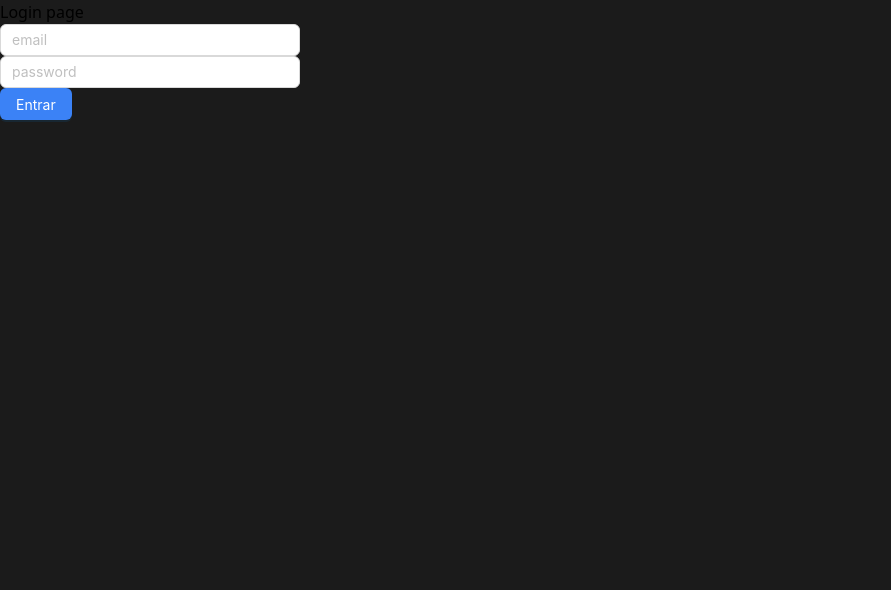
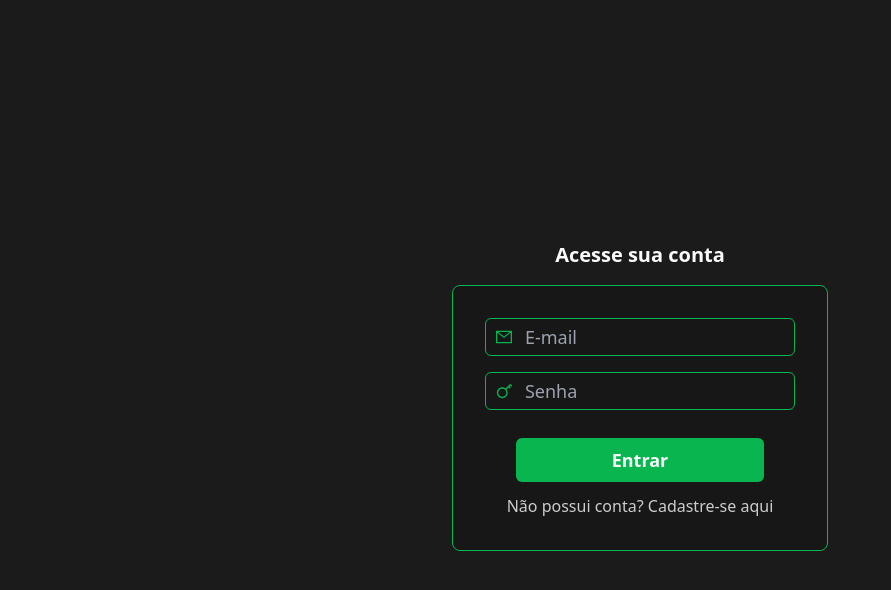
Before and after one commit to guilhermebittelbrunn/project-films, a React (Vite) app in the folder front/: page /login in a window 1280 px wide. Shown: the top 590 px of the page, without its empty margins (0-891 px from the left). Built offline with nearby package versions, Linux system fonts and the light colour scheme.

Commit message:
add 13/10
-add style login page
-add style register page
-add function to add movies in form
-add background-image

```diff
--- a/front/src/pages/Login.jsx
+++ b/front/src/pages/Login.jsx
@@ -1,4 +1,6 @@
 import { Button, Input, message } from 'antd'
+import { Link } from 'react-router-dom';
+import { UserOutlined, MailOutlined, KeyOutlined, StopOutlined} from '@ant-design/icons'
 import { useForm, Controller } from 'react-hook-form'
 import { UserContext } from '../context/UserContext';
 import axios from 'axios'
@@ -6,12 +8,13 @@ import { useContext } from 'react';
 import { useNavigate } from 'react-router-dom';
 
 export default function Login(){
-    const {handleSubmit, control} = useForm();
+    const {handleSubmit, control, register} = useForm();
     const {user,setUser} = useContext(UserContext);
     const navigate = useNavigate()
 
     async function handleLogin(data){
-
+        const {email, password} = data;
+        if(!email || !password) return message.warning('Preencha todos os campos')
         try{
             const res = await axios.post('api/user/login', data);
             const {status} = res.request;
@@ -23,32 +26,33 @@ export default function Login(){
             console.log(err);
             message.error('E-mail ou senha incorretos')
         }
-
     }
 
     return(
-        <>
-            <h3>Login page</h3>
-            <form onSubmit={handleSubmit(handleLogin)} className='w-[300px]'>
-                <Controller
-                    name='email'
-                    control={control}
-                    render={({field})=>{
-                        return <Input value={field} {...field} placeholder='email' onChange={(v)=>field.onChange(v)}/>
-                    }}
-                />
-
-                <Controller
-                    name='password'
-                    control={control}
-                    render={({field})=>{
-                        return <Input type='password' value={field}  {...field} placeholder='password' onChange={(v)=>field.onChange(v)}/>
-                    }}
-                />
-
-
-                <Button htmlType='submit' type='primary' className='bg-blue-500'>Entrar</Button>
-            </form>
-        </>
+        <div className='w-full max-w-5xl m-auto py-2 flex justify-center items-center sm:absolute sm:top-2/4 sm:left-2/4 sm:transform sm:translate-x-[-50%] sm:translate-y-[-50%]'>
+              <form onSubmit={handleSubmit(handleLogin)} className='flex flex-col justify-center items-center  w-full'>
+                        <div className='px-4 flex flex-col justify-center items-center gap-4 w-full'>
+                            <h1 className='font-bold text-xl text-font'>Acesse sua conta</h1>
+                            <div className='border-[1.5px] mb-2 bg-secondery gap-4 px-8 py-8 border-primary flex flex-col justify-center items-center rounded-lg max-w-[400px] w-full lg:w-[38%]'>
+                                    <div className='flex px-2 py-1 border-[1px] rounded-md border-primary bg-secondery text-font w-full'>
+                                        <div className='w-[24px] mr-[10px] text-primary flex justify-center items-center'>
+                                            <MailOutlined />
+                                        </div>
+                                        <input type='email' {...register('email')} placeholder='E-mail' className='bg-secondery outline-none text-font border-hidden w-full text-lg'/>
+                                    </div>
+                                    <div className='flex px-2 py-1 border-[1px] rounded-md border-primary bg-secondery text-font w-full'>
+                                        <div className='w-[24px] mr-[10px] text-primary flex justify-center items-center'>
+                                            <KeyOutlined className='rotate-180'/>
+                                        </div>
+                                        <input type='password' {...register('password')} placeholder='Senha' className='bg-secondery outline-none text-font border-hidden w-full text-lg'/>
+                                    </div>
+                                    <div className='flex flex-col w-full justify-center items-center gap-3 mt-1'>
+                                        <button type='submit' className='w-4/5 bg-primary mt-2 border-hidden text-font py-2 rounded-md hover:bg-green-600 hover:text-font text-lg font-semibold'>Entrar</button>
+                                        <Link to='/register' className='text-base text-font opacity-80 text-center hover:opacity-100 hover:cursor-pointer'>Não possui conta? Cadastre-se aqui</Link>
+                                    </div>
+                            </div>
+                        </div>
+                    </form>
+        </div>
     )
 }
--- a/front/src/pages/Register.jsx
+++ b/front/src/pages/Register.jsx
@@ -9,10 +9,22 @@ import { listOfStreaming } from '../assets/images'
 import { Link } from 'react-router-dom'
 
 export default function Register(){
-    const { control, handleSubmit } = useForm();
+    const { control, handleSubmit, register } = useForm();
     const [phase, setPhase] = useState(1);
     const [movies, setMovies] = useState([])
     const [providersList, setProvidersList] = useState(listOfStreaming.map(streaming=>{return{...streaming, status:false}}));
+
+    function handleConfirm(data){
+        const {name, email, password, confirm_password} = data;
+        const regex = /^\w+([\.-]?\w+)*@\w+([\.-]?\w+)*(\.\w{2,3})+$/
+
+        if(name.trim().length < 3 || name === undefined) return message.warning('Informe um nome');
+        if(!regex.test(email)) return message.warning('Informe um e-mail válido');
+        if(password.trim().length < 8 && confirm_password.trim().length < 8) return message.warning('Informe um senha com pelo menos 8 caracteres');
+        if(password !== confirm_password) return message.warning('Senhas não coicidem');
+
+        setPhase(pv=>pv+1)
+    }
 
     function handleProviderClick(id){
         const x = providersList.reduce((acc,streaming)=>{
@@ -29,18 +41,34 @@ export default function Register(){
         setProvidersList(x);
     }
 
+    function handleMovieClick(id){
+        const x = movies.reduce((acc,movie)=>{
+            if(movie.id === id){
+                acc.push({
+                    ...movie,
+                    status: !movie.status
+                })
+                return acc
+            }
+            acc.push(movie);
+            return acc
+        },[])
+        setMovies(x);
+    }
+
     function handleSubmitForm(data){
         const favoriteProviders = providersList.filter(provider=>provider.status);
-        const x = {...data, streamings: favoriteProviders}
-        console.log(x);
-
+        const favoriteMovies = movies.filter(movie=>movie.status);
+        const userData = {...data, streamings: favoriteProviders, movies: favoriteMovies}
+        console.log(userData);
     }
 
     useEffect(()=>{
         (async()=>{
             try{
                 const {data} = await axios.get('/api/movie/register');
-                setMovies(data);
+                const movieList = data.map(movie=>{return {...movie, status:false}})
+                setMovies(movieList);
             }catch(err){
                 console.log(err);
                 message.error('Um erro ocorreu ao carregar os filmes, por favor tente novamente mais tarde');
@@ -51,61 +79,44 @@ export default function Register(){
     return(
         <>
 
-            <div className={`w-full max-w-5xl m-auto py-2 flex justify-center items-center md:absolute md:top-2/4 md:left-2/4 md:transform md:translate-x-[-50%] md:translate-y-[-50%]`}>
+            <div className={`w-full max-w-5xl m-auto py-2 flex justify-center items-center sm:absolute sm:top-2/4 sm:left-2/4 sm:transform sm:translate-x-[-50%] sm:translate-y-[-50%]`}>
                 <div className='flex flex-col justify-center items-center text-font w-full'>
 
-                    <form className='flex flex-col justify-center items-center gap-2' onSubmit={handleSubmit(handleSubmitForm)}>
+                    <form className='flex flex-col justify-center items-center gap-2 w-full' onSubmit={handleSubmit(handleSubmitForm)}>
                     {phase === 1 &&
-                        <>
+                        <div className='px-4 flex flex-col justify-center items-center gap-2 w-full'>
                             <h1 className='font-bold text-xl'>Crie a sua conta</h1>
-                            <div className='border-[1.5px] mb-2 bg-secondery gap-4 px-10 py-8 border-primary flex flex-col justify-center items-center rounded-lg'>
-                                    <Controller control={control} name='name' render={({field})=>{
-                                        return(
-                                            <div className='flex px-2 py-1 border-[1px] rounded-md border-primary bg-secondery text-font text-lg'>
+                            <div className='border-[1.5px] mb-2 bg-secondery gap-4 px-8 py-8 border-primary flex flex-col justify-center items-center rounded-lg max-w-[400px] w-full lg:w-[38%]'>
+                                    <div className='flex px-2 py-1 border-[1px] rounded-md border-primary bg-secondery text-font text-lg w-full'>
                                         <div className='w-[24px] mr-[10px] text-primary flex justify-center items-center'>
                                             <UserOutlined/>
                                         </div>
-                                                <input type='text' {...field} placeholder='Nome' className='bg-secondery outline-none text-font border-hidden w-full text-lg'/>
+                                        <input type='text' {...register('name')} placeholder='Nome' className='bg-secondery outline-none text-font border-hidden w-full text-lg'/>
                                     </div>
-                                        )
-
-                                    }}/>
-                                    <Controller control={control} name='email' render={({field})=>{
-                                        return(
-                                            <div className='flex px-2 py-1 border-[1px] rounded-md border-primary bg-secondery text-font'>
+                                    <div className='flex px-2 py-1 border-[1px] rounded-md border-primary bg-secondery text-font w-full'>
                                         <div className='w-[24px] mr-[10px] text-primary flex justify-center items-center'>
                                             <MailOutlined />
                                         </div>
-                                                <input type='email' {...field} placeholder='E-mail' className='bg-secondery outline-none text-font border-hidden w-full text-lg'/>
+                                        <input type='email' {...register('email')} placeholder='E-mail' className='bg-secondery outline-none text-font border-hidden w-full text-lg'/>
                                     </div>
-                                        )
-                                    }}/>
-                                    <Controller control={control} name='password' render={({field})=>{
-                                        return(
-                                            <div className='flex px-2 py-1 border-[1px] rounded-md border-primary bg-secondery text-font'>
+                                    <div className='flex px-2 py-1 border-[1px] rounded-md border-primary bg-secondery text-font w-full'>
                                         <div className='w-[24px] mr-[10px] text-primary flex justify-center items-center'>
                                             <KeyOutlined className='rotate-180'/>
                                         </div>
-                                                <input type='password' {...field} placeholder='Senha' className='bg-secondery outline-none text-font border-hidden w-full text-lg'/>
+                                        <input type='password' {...register('password')} placeholder='Senha' className='bg-secondery outline-none text-font border-hidden w-full text-lg'/>
                                     </div>
-                                        )
-                                    }}/>
-                                    <Controller control={control} name='confirm_password' render={({field})=>{
-                                        return(
-                                            <div className='flex px-2 py-1 border-[1px] rounded-md border-primary bg-secondery text-font'>
+                                    <div className='flex px-2 py-1 border-[1px] rounded-md border-primary bg-secondery text-font w-full'>
                                         <div className='w-[24px] mr-[10px] text-primary flex justify-center items-center'>
                                             <KeyOutlined className='rotate-180'/>
                                         </div>
-                                                <input type='password' {...field} placeholder='Confirmar senha' className='bg-secondery outline-none text-font border-hidden w-full text-lg'/>
+                                        <input type='password' {...register('confirm_password')} placeholder='Confirmar senha' className='bg-secondery outline-none text-font border-hidden w-full text-lg'/>
                                     </div>
-                                        )
-                                    }}/>
                                     <div className='flex flex-col w-full justify-center items-center gap-3 mt-1'>
-                                        <button onClick={()=>{setPhase(pv=>pv+1)}} type='button' className='w-4/5 bg-primary mt-2 border-hidden text-font py-2 rounded-md hover:bg-green-600 hover:text-font text-lg font-semibold'>Confirmar</button>
+                                        <button onClick={handleSubmit(handleConfirm)} type='button' className='w-4/5 bg-primary mt-2 border-hidden text-font py-2 rounded-md hover:bg-green-600 hover:text-font text-lg font-semibold'>Confirmar</button>
                                         <Link to='/login' className='text-base text-font opacity-80 text-center hover:opacity-100 hover:cursor-pointer'>Já possui conta? Faça login</Link>
                                     </div>
                             </div>
-                        </>
+                        </div>
                     }
                     {
                         phase === 2 &&
@@ -113,20 +124,20 @@ export default function Register(){
                             <h1 className='font-bold text-xl mb-4'>Escolha suas plataformas favoritas</h1>
                             <div>
                                 <div className='gap-4 px-10 flex flex-col justify-center items-center rounded-lg'>
-                                    <div className='flex flex-wrap gap-4 justify-center max-sm:gap-0'>
+                                    <div id='movie-section' className='flex flex-wrap gap-4 justify-center max-sm:gap-2 overflow-auto h-[80vh] max-xl:h-[70vh]'>
                                         {providersList.map((streaming, key)=>{
                                             return (
-                                                <div id={streaming.id} key={key} style={{backgroundColor: '#212121'}} className={`${streaming.status ? 'border-primary' : 'border-gray-700'}  border-2 flex flex-col p-2 text-center gap-2 rounded-md w-[140px] h-[160px] justify-evenly items-center hover:cursor-pointer max-sm:scale-90`} onClick={()=>{handleProviderClick(streaming.id)}}>
-                                                    <img src={streaming.icon} alt={`${streaming.name}`} className='w-8/12 rounded-3xl'/>
-                                                    <span className='font-semibold text-font'>{streaming.name}</span>
+                                                <div id={streaming.id} key={key} style={{backgroundColor: '#212121'}} className={`${streaming.status ? 'border-primary' : 'border-gray-700'} border-2 flex flex-col p-2 text-center gap-2 rounded-md w-[20%] max-sm:w-[30%] h-[140px] justify-center items-center hover:cursor-pointer`} onClick={()=>{handleProviderClick(streaming.id)}}>
+                                                    <img src={streaming.icon} alt={`${streaming.name}`} className='w-[80px] rounded-3xl max-sm:w-[60px]'/>
+                                                    <span className='font-semibold text-font h-10  w-full flex justify-center items-center'>{streaming.name}</span>
                                                 </div>
                                             )
                                         })}
                                     </div>
 
                                     <div id='btns' className='flex font-semibold w-full justify-between gap-2 px-4 text-lg mt-2 max-sm:flex-col max-sm:my-6 max-sm:items-center'>
-                                        <button className='py-2 px-4 rounded-sm border-[1px] border-primary w-[180px] max-sm:w-full max-sm:order-2' onClick={()=>{setPhase(pv=>pv-1)}}>Anterior</button>
-                                        <button className='py-2 px-4 border-[1px] border-primary w-[180px] max-sm:w-full max-sm:order-1' onClick={()=>{setPhase(pv=>pv+1)}}>Avançar</button>
+                                        <button className='py-2 px-4 rounded-sm border-[1px] border-primary w-[180px] max-sm:w-full max-sm:order-2 lg:opacity-70 hover:opacity-100' onClick={()=>{setPhase(pv=>pv-1)}}>Anterior</button>
+                                        <button className='py-2 px-4 border-[1px] border-primary w-[180px] max-sm:w-full max-sm:order-1 lg:opacity-70 hover:opacity-100' onClick={()=>{setPhase(pv=>pv+1)}}>Avançar</button>
                                     </div>
                                 </div>
                             </div>
@@ -134,16 +145,16 @@ export default function Register(){
                     }
                     {
                         phase === 3 &&
-                        <div className='flex flex-col justify-center text-center items-center w-full'>
+                        <div className='flex flex-col justify-center text-center items-center w-full px-2'>
                             <h1 className='font-bold text-xl mb-4'>Escolha seus filmes favoritos</h1>
                                 <div>
                                     {movies.length > 0 &&
-                                        <div id='movie-section' className='flex flex-wrap justify-center gap-2 w-full overflow-auto h-[800px]'>
+                                        <div id='movie-section' className='flex flex-wrap justify-center gap-2 w-full overflow-auto h-[75vh]'>
                                             {movies.map((movie, key)=>{
                                                 return(
-                                                    <div key={key} className='w-[160px]'>
-                                                        <img src={`https://image.tmdb.org/t/p/w200/${movie.poster_path}`} alt={movie.title} className='w-[160px] h-[220px]'/>
-                                                        <p className='text-sm  text-font font-semibold mt-1'>{movie.title}</p>
+                                                    <div key={key} className={`w-[155px] max-sm:w-[100px] border-2 ${movie.status ? 'border-primary' : 'border-gray-700'}`} onClick={()=>{handleMovieClick(movie.id)}}>
+                                                        <img src={`https://image.tmdb.org/t/p/w200/${movie.poster_path}`} alt={movie.title} className='w-[160px] h-[220px] bg-posternull max-sm:w-[100px] max-sm:h-[130px]' style={{backgroundPosition: 'center', backgroundRepeat: 'no-repeat', backgroundSize: 'cover'}}/>
+                                                        <p className='text-sm text-font font-semibold mt-1 max-sm:text-xs'>{movie.title}</p>
                                                     </div>
                                                 )
                                             })}
@@ -153,8 +164,8 @@ export default function Register(){
                                 </div>
 
                             <div id='btns' className='flex font-semibold w-full justify-between px-4 gap-2 text-lg mt-2 max-sm:flex-col max-sm:my-6 max-sm:items-center'>
-                                <button className='py-2 px-4 rounded-sm border-[1px] border-primary w-[180px] max-sm:w-4/5 max-sm:order-2' onClick={()=>{setPhase(pv=>pv-1)}}>Anterior</button>
-                                <button type='submit' className='py-2 px-4 border-[1px] border-primary w-[180px] max-sm:w-4/5 max-sm:order-1'>Criar conta</button>
+                                <button className='py-2 px-4 rounded-sm border-[1px] border-primary w-[180px] max-sm:text-base max-sm:py-1 max-sm:px-2 max-sm:w-4/5 max-sm:order-2 lg:opacity-70 hover:opacity-100' onClick={()=>{setPhase(pv=>pv-1)}}>Anterior</button>
+                                <button type='submit' className='py-2 px-4 border-[1px] border-primary w-[180px] max-sm:text-base max-sm:py-1 max-sm:px-2  max-sm:w-4/5 max-sm:order-1 lg:opacity-70 hover:opacity-100'>Criar conta</button>
                             </div>
                         </div>
                     }
--- a/front/vite.config.js
+++ b/front/vite.config.js
@@ -1,12 +1,12 @@
-import { defineConfig } from "vite";
-import react from "@vitejs/plugin-react";
+import { defineConfig } from 'vite';
+import react from '@vitejs/plugin-react';
 
 // https://vitejs.dev/config/
 export default defineConfig({
     plugins: [react()],
     server: {
         proxy: {
-            "/api": "http://localhost:4545",
+            '/api': 'http://localhost:4141',
         },
     },
 });
```
Also changed, not shown: front/src/assets/images.js (+32 -32 lines), front/tailwind.config.js (+8 -5 lines), front/src/assets/posternull.jpg (added), 1 other file (tests, documents, lock files or other folders). Lines whose indentation alone changed are shown as unchanged.
